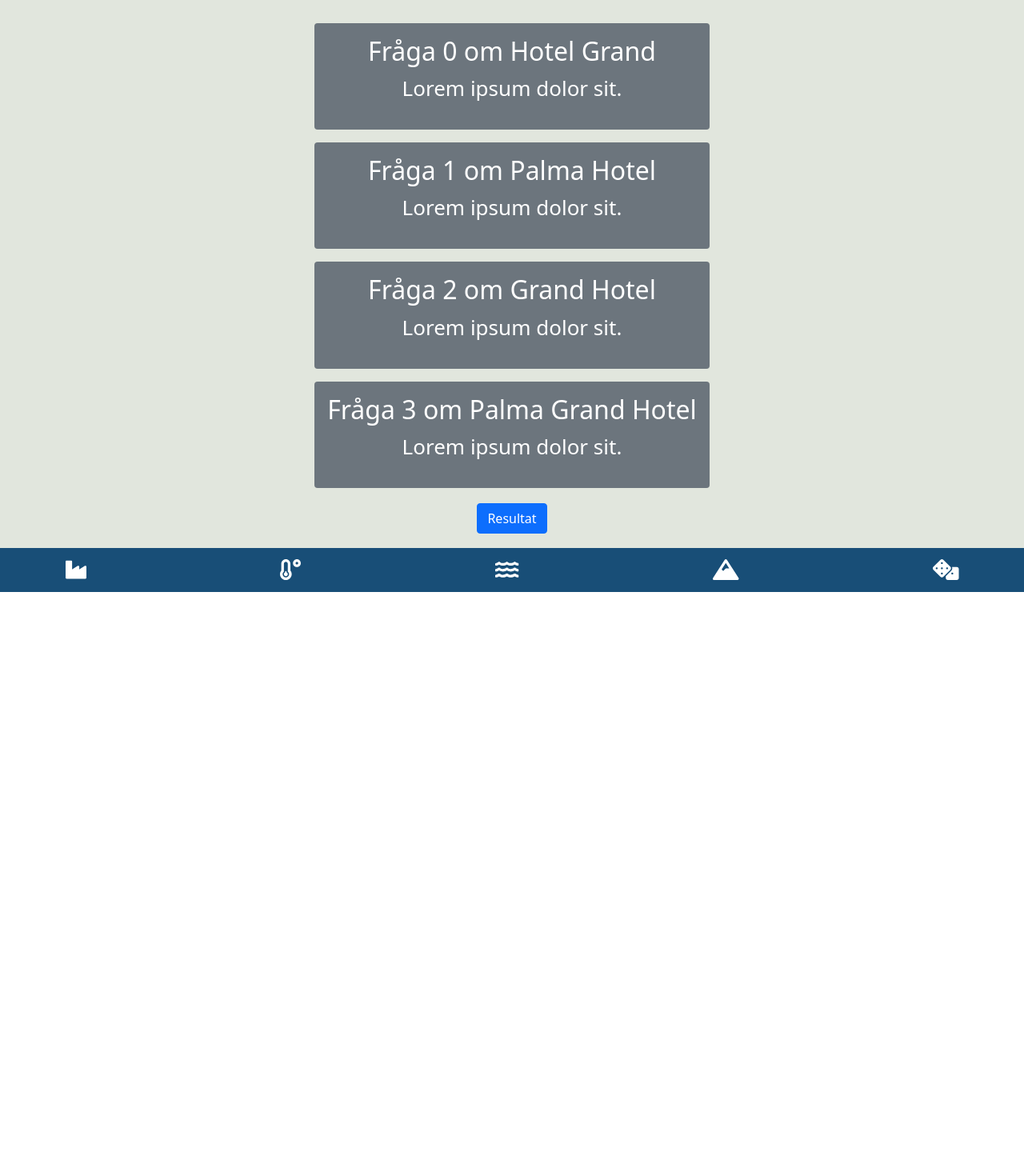
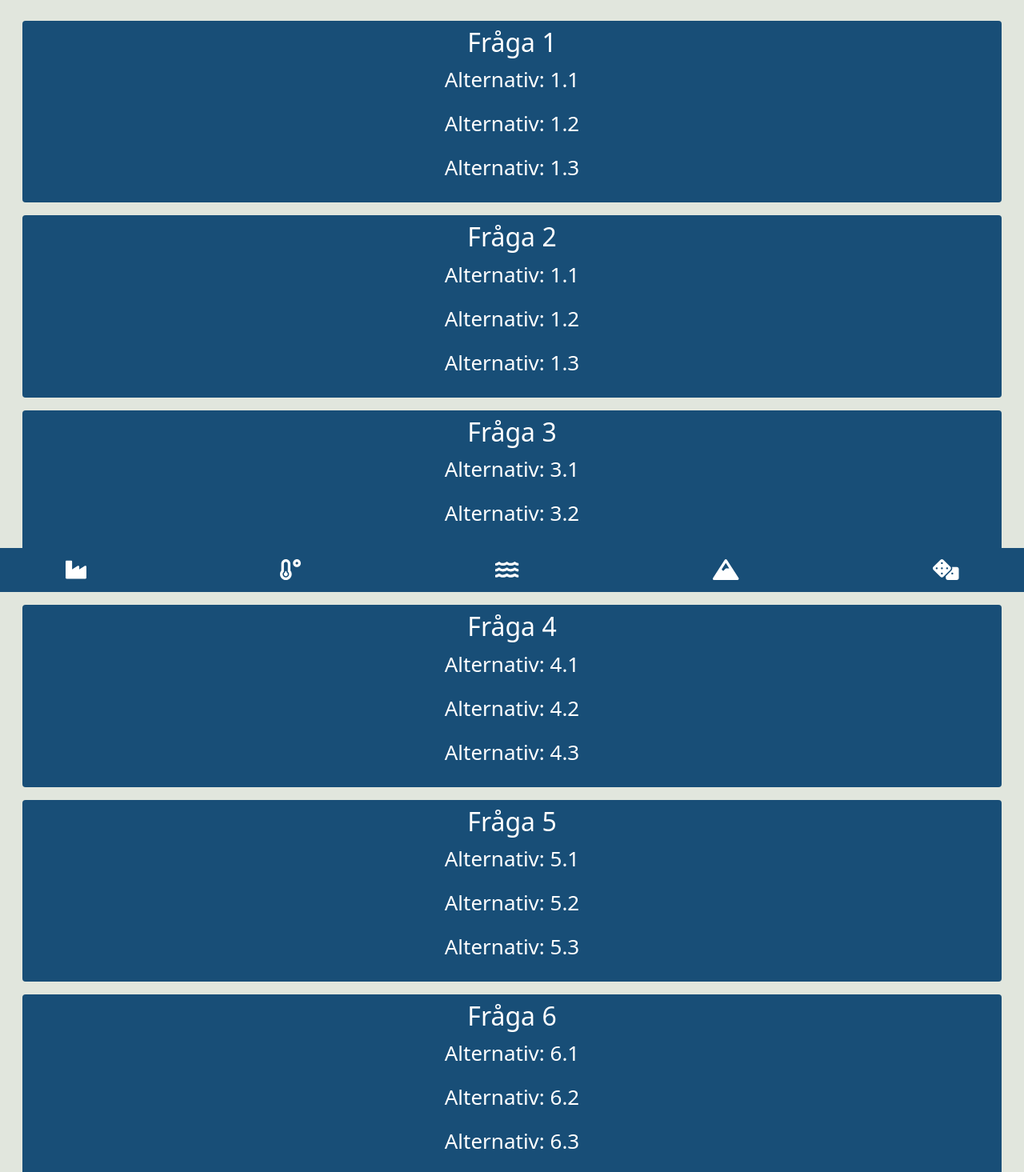
Before and after one commit to preeyaJo/group3project, a React (Create React App) app: page /quiz in a window 1280 px wide. Shown: the part 60-1525 px from the top of the page at 80% size. Before the commit the page ends 800 px from the top, so only its background shows below. Built offline with nearby package versions, Linux system fonts and the light colour scheme.

Commit message:
Uppdaterar quiz och css

```diff
--- a/src/App.css
+++ b/src/App.css
@@ -3,23 +3,23 @@
 }
 
 .App-header {
-  background-color: #E1E6DD;
+  padding: 70px 0px;
+  background-color: #e1e6dd;
   min-height: 100vh;
   display: flex;
   flex-direction: column;
-  align-items: center;
   justify-content: center;
   font-size: calc(10px + 2vmin);
   color: white;
 }
 .BottomMenu {
-  background-color: #184E77;
+  background-color: #184e77;
 }
 
 .BottomNavItem {
-  color: #FFFFFF;
+  color: #ffffff;
 }
 
 .BottomNavItem:hover {
-  color: #E1E6DD;
+  color: #e1e6dd;
 }
--- a/src/App.js
+++ b/src/App.js
@@ -1,7 +1,7 @@
 import React from "react";
-import ReactDOM from "react-dom";
 
 import "./App.css";
+import "./Quiz/quiz.css";
 import Start from "./Views/Start";
 import FutureClimate from "./Views/FutureClimate";
 import QuizLobby from "./Views/QuizLobby";
@@ -13,7 +13,6 @@ import GlobalWarming from "./Views/GlobalWarming";
 import SeaLevels from "./Views/SeaLevels";
 import GlacierSize from "./Views/GlacierSize";
 import Info from "./Views/Info";
-
 
 import { BrowserRouter as Router, Switch, Route } from "react-router-dom";
 
--- a/src/Quiz/QuizItem.js
+++ b/src/Quiz/QuizItem.js
@@ -1,13 +1,13 @@
 import React from "react";
-import PostData from "./questions.json";
+import data from "./questions.json";
 
 function QuizList() {
-  return PostData.map((post, index) => (
-    <div className="bg-secondary rounded m-3 p-3" key={index}>
-      <h2 className="">
-        Fråga {index} om {post.name}
-      </h2>
-      <p>Lorem ipsum dolor sit.</p>
+  return data.map((post, index) => (
+    <div className="QuizItem rounded m-3 p-2" key={index}>
+      <h2>Fråga {index + 1}</h2>
+      <p>{post.alt1}</p>
+      <p>{post.alt2}</p>
+      <p>{post.alt3}</p>
     </div>
   ));
 }
--- a/src/Quiz/QuizListContainer.js
+++ b/src/Quiz/QuizListContainer.js
@@ -3,7 +3,7 @@ import QuizList from "./QuizItem";
 
 function QuizListContainer() {
   return (
-    <div className="container">
+    <div className="container-fluid">
       <QuizList />
     </div>
   );
--- a/src/Quiz/questions.json
+++ b/src/Quiz/questions.json
@@ -1,42 +1,51 @@
 [
   {
-    "image": "https://media.istockphoto.com/photos/downtown-cleveland-hotel-entrance-and-waiting-taxi-cab-picture-id472899538?b=1&k=20&m=472899538&s=170667a&w=0&h=oGDM26vWKgcKA3ARp2da-H4St2dMEhJg23TTBeJgPDE=",
-    "name": " Hotel Grand ",
-    "price": "fr 1275:-",
-    "description": "Det perfekta sättet att njuta av solen på Palma. Välkommen till Palma Grand Hotel – ett trevligt alternativ med dagliga aktiviteter och utflykter.",
-    "geo": "Magaluf, Mallorca",
-    "date": "1e dec - 16 dec",
-    "available": "1 rum lediga",
-    "rating": "1"
+    "id": "1",
+    "question": "fråga 1",
+    "alt1": "Alternativ: 1.1 ",
+    "alt2": "Alternativ: 1.2",
+    "alt3": "Alternativ: 1.3"
   },
   {
-    "image": "https://media.istockphoto.com/photos/downtown-cleveland-hotel-entrance-and-waiting-taxi-cab-picture-id472899538?b=1&k=20&m=472899538&s=170667a&w=0&h=oGDM26vWKgcKA3ARp2da-H4St2dMEhJg23TTBeJgPDE=",
-    "name": "Palma Hotel",
-    "price": "fr 1275:-",
-    "description": "Det perfekta sättet att njuta av solen på Palma. Välkommen till Palma Grand Hotel – ett trevligt alternativ med dagliga aktiviteter och utflykter.",
-    "geo": "Magaluf, Mallorca",
-    "date": "1e dec - 16 dec",
-    "available": "1 rum lediga",
-    "rating": "1"
+    "id": "1",
+    "question": "fråga 1",
+    "alt1": "Alternativ: 1.1 ",
+    "alt2": "Alternativ: 1.2",
+    "alt3": "Alternativ: 1.3"
   },
   {
-    "image": "https://media.istockphoto.com/photos/downtown-cleveland-hotel-entrance-and-waiting-taxi-cab-picture-id472899538?b=1&k=20&m=472899538&s=170667a&w=0&h=oGDM26vWKgcKA3ARp2da-H4St2dMEhJg23TTBeJgPDE=",
-    "name": "Grand Hotel",
-    "price": "fr 1275:-",
-    "description": "Det perfekta sättet att njuta av solen på Palma. Välkommen till Palma Grand Hotel – ett trevligt alternativ med dagliga aktiviteter och utflykter.",
-    "geo": "Magaluf, Mallorca",
-    "date": "1e dec - 16 dec",
-    "available": "1 rum lediga",
-    "rating": "1"
+    "id": "3",
+    "question": "fråga 3",
+    "alt1": "Alternativ: 3.1 ",
+    "alt2": "Alternativ: 3.2",
+    "alt3": "Alternativ: 3.3"
   },
   {
-    "image": "https://media.istockphoto.com/photos/downtown-cleveland-hotel-entrance-and-waiting-taxi-cab-picture-id472899538?b=1&k=20&m=472899538&s=170667a&w=0&h=oGDM26vWKgcKA3ARp2da-H4St2dMEhJg23TTBeJgPDE=",
-    "name": "Palma Grand Hotel",
-    "price": "fr 2275:-",
-    "description": "Det perfekta sättet att njuta av solen på Palma. Välkommen till Palma Grand Hotel – ett trevligt alternativ med dagliga aktiviteter och utflykter.",
-    "geo": "Magaluf, Mallorca",
-    "date": "2e dec - 16 dec",
-    "available": "2 rum lediga",
-    "rating": "2"
+    "id": "4",
+    "question": "fråga 4",
+    "alt1": "Alternativ: 4.1 ",
+    "alt2": "Alternativ: 4.2",
+    "alt3": "Alternativ: 4.3"
+  },
+  {
+    "id": "5",
+    "question": "fråga 5",
+    "alt1": "Alternativ: 5.1 ",
+    "alt2": "Alternativ: 5.2",
+    "alt3": "Alternativ: 5.3"
+  },
+  {
+    "id": "6",
+    "question": "fråga 6",
+    "alt1": "Alternativ: 6.1 ",
+    "alt2": "Alternativ: 6.2",
+    "alt3": "Alternativ: 6.3"
+  },
+  {
+    "id": "7",
+    "question": "fråga 7",
+    "alt1": "Alternativ: 7.1 ",
+    "alt2": "Alternativ: 7.2 ",
+    "alt3": "Alternativ: 7.3 "
   }
 ]
--- /dev/null
+++ b/src/Quiz/quiz.css
@@ -0,0 +1,3 @@
+.QuizItem {
+  background-color: #184e77;
+}
--- a/src/Views/Quiz.js
+++ b/src/Views/Quiz.js
@@ -12,7 +12,7 @@ import GlobalHeader from "../Components/GlobalHeader";
 export function Quiz() {
   return (
     <div>
-      <GlobalHeader/>
+      <GlobalHeader />
       <QuizListContainer />
       {/*Komponent för bottenmeny*/}
       <BottomMenu />
```
